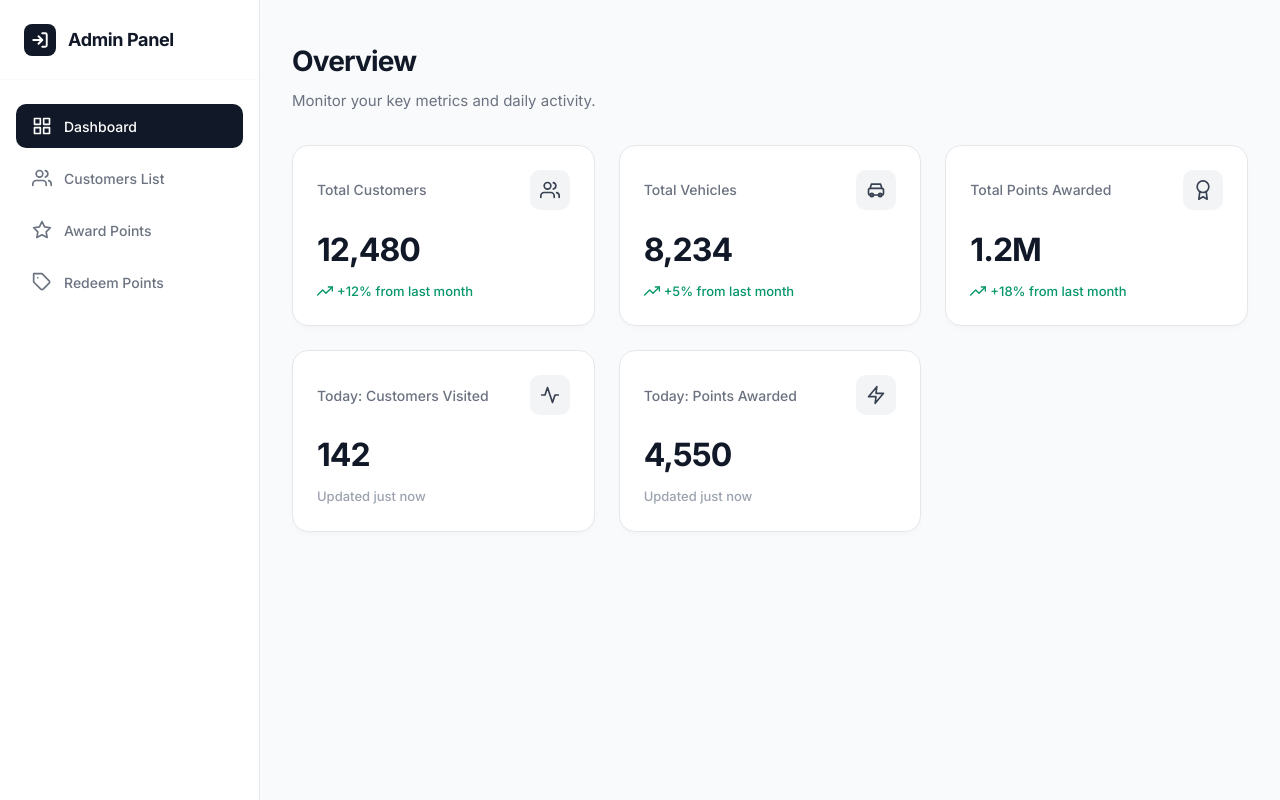
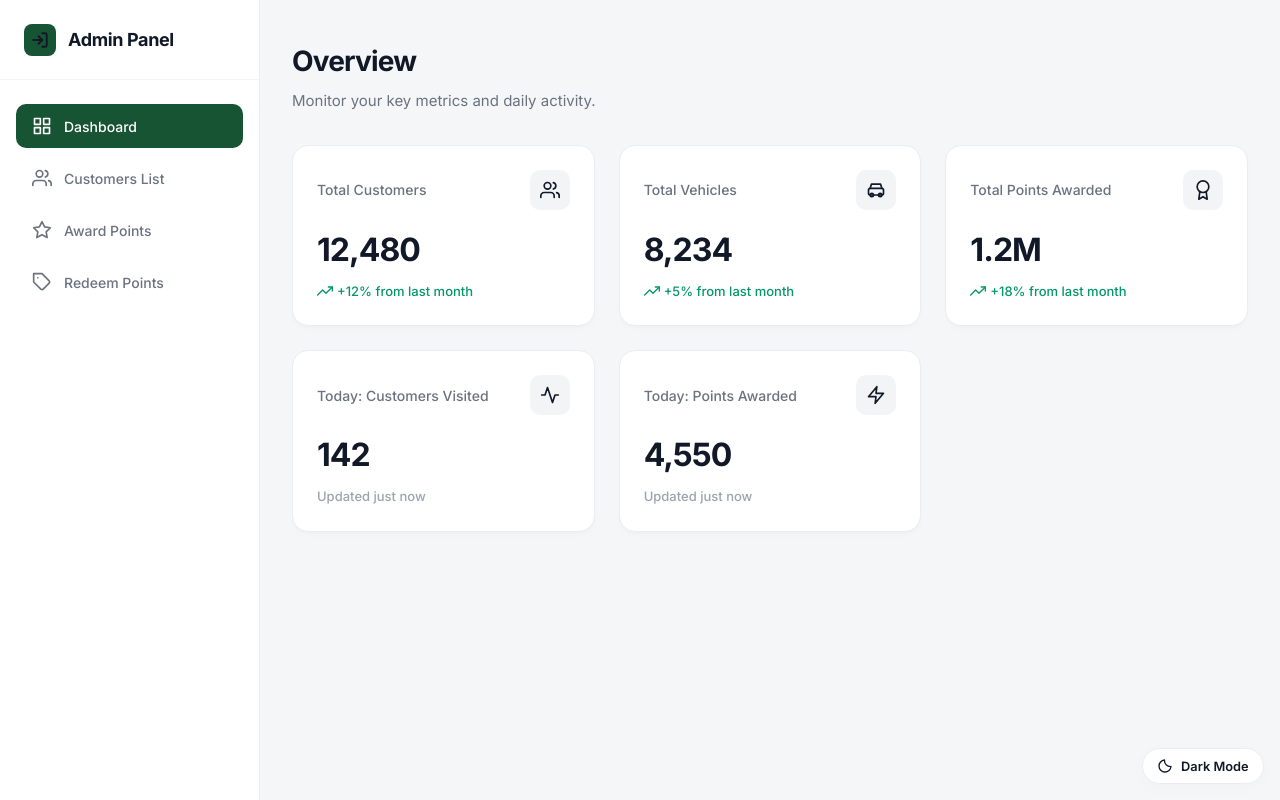
Before and after one commit to lokeshramchand-ctrl/PetroPoints, a React (Vite) app: page /dashboard in a window 1280 px wide. Built offline with nearby package versions, Linux system fonts and the light colour scheme.

Commit message:
add : theme

```diff
--- a/src/app/App.tsx
+++ b/src/app/App.tsx
@@ -1,8 +1,14 @@
 import './App.css'
 import { AppRoutes } from './routes'
+import { ThemeToggle } from '../theme/ThemeToggle'
 
 function App() {
-  return <AppRoutes />
+  return (
+    <>
+      <AppRoutes />
+      <ThemeToggle />
+    </>
+  )
 }
 
 export default App
--- a/src/app/index.css
+++ b/src/app/index.css
@@ -1,10 +1,52 @@
 :root {
+  --primary-dark: #175433;
+  --primary-light: #207245;
+  --primary-hover: #124026;
+  --bg-main: #f4f6f8;
+  --bg-input: #f9fafb;
+  --surface-main: #ffffff;
+  --surface-soft: #f3f4f6;
+  --surface-muted: #f0fdf4;
+  --text-main: #111827;
+  --text-muted: #6b7280;
+  --text-soft: #9ca3af;
+  --border-color: #eaedf1;
+  --border-strong: #d1d5db;
+  --success-main: #059669;
+  --focus-ring: #111827;
+  --avatar-bg: #e2e8f0;
+  --promo-gradient: linear-gradient(145deg, #0f172a, #022c22);
+  --shadow-soft: 0 4px 20px rgba(0, 0, 0, 0.02);
+  --shadow-card: 0 10px 25px -5px rgba(0, 0, 0, 0.05), 0 8px 10px -6px rgba(0, 0, 0, 0.01);
+
   line-height: 1.5;
   font-weight: 400;
   font-synthesis: none;
   text-rendering: optimizeLegibility;
   -webkit-font-smoothing: antialiased;
   -moz-osx-font-smoothing: grayscale;
+}
+
+:root[data-theme='dark'] {
+  --primary-dark: #2ca46a;
+  --primary-light: #39bd7c;
+  --primary-hover: #1f8e58;
+  --bg-main: #0b1220;
+  --bg-input: #111a2b;
+  --surface-main: #0f172a;
+  --surface-soft: #1e293b;
+  --surface-muted: #153128;
+  --text-main: #e5e7eb;
+  --text-muted: #9ca3af;
+  --text-soft: #94a3b8;
+  --border-color: #243044;
+  --border-strong: #334155;
+  --success-main: #34d399;
+  --focus-ring: #e5e7eb;
+  --avatar-bg: #334155;
+  --promo-gradient: linear-gradient(145deg, #172554, #064e3b);
+  --shadow-soft: 0 4px 24px rgba(0, 0, 0, 0.3);
+  --shadow-card: 0 18px 30px -10px rgba(0, 0, 0, 0.4), 0 8px 18px -8px rgba(0, 0, 0, 0.35);
 }
 
 * {
@@ -21,4 +63,67 @@ body,
 body {
   margin: 0;
   min-width: 320px;
+  background: var(--bg-main);
+  color: var(--text-main);
 }
+
+.theme-toggle {
+  position: fixed;
+  right: 1rem;
+  bottom: 1rem;
+  z-index: 1000;
+  border: 1px solid var(--border-color);
+  background: var(--surface-main);
+  color: var(--text-main);
+  border-radius: 999px;
+  padding: 0.55rem 0.9rem;
+  display: inline-flex;
+  align-items: center;
+  gap: 0.5rem;
+  cursor: pointer;
+  box-shadow: var(--shadow-soft);
+  transition: transform 0.2s ease, background-color 0.2s ease, border-color 0.2s ease;
+}
+
+.theme-toggle:hover {
+  transform: translateY(-1px);
+  border-color: var(--border-strong);
+}
+
+.theme-toggle:focus-visible {
+  outline: 2px solid var(--focus-ring);
+  outline-offset: 2px;
+}
+
+.theme-toggle-icon {
+  width: 1rem;
+  height: 1rem;
+  display: inline-flex;
+}
+
+.theme-toggle-icon svg {
+  width: 100%;
+  height: 100%;
+  fill: none;
+  stroke: currentColor;
+  stroke-width: 2;
+  stroke-linecap: round;
+  stroke-linejoin: round;
+}
+
+.theme-toggle-label {
+  font-size: 0.8rem;
+  font-weight: 600;
+}
+
+@media (max-width: 640px) {
+  .theme-toggle {
+    right: 0.7rem;
+    bottom: 0.7rem;
+    padding: 0.55rem;
+  }
+
+  .theme-toggle-label {
+    display: none;
+  }
+}
--- a/src/main.tsx
+++ b/src/main.tsx
@@ -3,11 +3,14 @@ import { createRoot } from 'react-dom/client'
 import { BrowserRouter } from 'react-router-dom'
 import './app/index.css'
 import App from './app/App.tsx'
+import { ThemeProvider } from './theme/theme.tsx'
 
 createRoot(document.getElementById('root')!).render(
   <StrictMode>
-    <BrowserRouter>
-      <App />
-    </BrowserRouter>
+    <ThemeProvider>
+      <BrowserRouter>
+        <App />
+      </BrowserRouter>
+    </ThemeProvider>
   </StrictMode>,
 )
--- a/src/pages/dashboard/DashboardPage.tsx
+++ b/src/pages/dashboard/DashboardPage.tsx
@@ -87,8 +87,8 @@ import React, { useState } from 'react';
         body, html {
           margin: 0;
           padding: 0;
-          background-color: #f9fafb;
-          color: #111827;
+          background-color: var(--bg-main);
+          color: var(--text-main);
         }
 
         /* --- Layout Container --- */
@@ -100,8 +100,8 @@ import React, { useState } from 'react';
         /* --- Sidebar Styles --- */
         .sidebar {
           width: 260px;
-          background-color: #ffffff;
-          border-right: 1px solid #e5e7eb;
+          background-color: var(--surface-main);
+          border-right: 1px solid var(--border-color);
           display: flex;
           flex-direction: column;
           position: sticky;
@@ -114,13 +114,13 @@ import React, { useState } from 'react';
           display: flex;
           align-items: center;
           padding: 0 24px;
-          border-bottom: 1px solid #f9fafb;
+          border-bottom: 1px solid var(--surface-soft);
         }
 
         .brand-logo {
           width: 32px;
           height: 32px;
-          background-color: #111827;
+          background-color: var(--primary-dark);
           border-radius: 8px;
           display: flex;
           align-items: center;
@@ -147,7 +147,7 @@ import React, { useState } from 'react';
           gap: 12px;
           padding: 12px 16px;
           border-radius: 10px;
-          color: #6b7280;
+          color: var(--text-muted);
           text-decoration: none;
           font-size: 14px;
           font-weight: 500;
@@ -166,17 +166,17 @@ import React, { useState } from 'react';
         }
 
         .nav-item:hover {
-          background-color: #f3f4f6;
-          color: #111827;
+          background-color: var(--surface-soft);
+          color: var(--text-main);
         }
 
         .nav-item.active {
-          background-color: #111827;
-          color: #ffffff;
+          background-color: var(--primary-dark);
+          color: var(--surface-main);
         }
 
         .nav-item.active svg {
-          stroke: #ffffff;
+          stroke: var(--surface-main);
         }
 
         /* --- Main Content Styles --- */
@@ -204,7 +204,7 @@ import React, { useState } from 'react';
 
         .dashboard-subtitle {
           font-size: 15px;
-          color: #6b7280;
+          color: var(--text-muted);
           margin: 0;
         }
 
@@ -215,8 +215,8 @@ import React, { useState } from 'react';
         }
 
         .stat-card {
-          background: #ffffff;
-          border: 1px solid #e5e7eb;
+          background: var(--surface-main);
+          border: 1px solid var(--border-color);
           border-radius: 16px;
           padding: 24px;
           display: flex;
@@ -240,19 +240,19 @@ import React, { useState } from 'react';
         .card-title {
           font-size: 14px;
           font-weight: 500;
-          color: #6b7280;
+          color: var(--text-muted);
           margin: 0;
         }
 
         .icon-wrapper {
           width: 40px;
           height: 40px;
-          background: #f3f4f6;
+          background: var(--surface-soft);
           border-radius: 10px;
           display: flex;
           align-items: center;
           justify-content: center;
-          color: #374151;
+          color: var(--text-main);
         }
 
         .icon-wrapper svg {
@@ -263,7 +263,7 @@ import React, { useState } from 'react';
         .card-value {
           font-size: 32px;
           font-weight: 700;
-          color: #111827;
+          color: var(--text-main);
           margin: 0 0 8px 0;
           letter-spacing: -0.03em;
         }
@@ -276,8 +276,8 @@ import React, { useState } from 'react';
           gap: 4px;
         }
 
-        .trend-positive { color: #059669; }
-        .trend-neutral { color: #9ca3af; }
+        .trend-positive { color: var(--success-main); }
+        .trend-neutral { color: var(--text-soft); }
 
         /* Responsive Design */
         @media (max-width: 768px) {
@@ -289,7 +289,7 @@ import React, { useState } from 'react';
             height: auto;
             position: relative;
             border-right: none;
-            border-bottom: 1px solid #e5e7eb;
+            border-bottom: 1px solid var(--border-color);
           }
           .nav-menu {
             flex-direction: row;
@@ -311,7 +311,7 @@ import React, { useState } from 'react';
         <aside className="sidebar">
           <div className="sidebar-header">
             <div className="brand-logo">
-              <svg width="18" height="18" viewBox="0 0 24 24" fill="none" stroke="#ffffff" strokeWidth="2.5" strokeLinecap="round" strokeLinejoin="round">
+              <svg width="18" height="18" viewBox="0 0 24 24" fill="none" stroke="currentColor" strokeWidth="2.5" strokeLinecap="round" strokeLinejoin="round">
                 <path d="M15 3h4a2 2 0 0 1 2 2v14a2 2 0 0 1-2 2h-4" />
                 <polyline points="10 17 15 12 10 7" />
                 <line x1="15" y1="12" x2="3" y2="12" />
--- /dev/null
+++ b/src/theme/ThemeToggle.tsx
@@ -0,0 +1,42 @@
+import { useTheme } from './theme'
+
+function SunIcon() {
+  return (
+    <svg viewBox="0 0 24 24" aria-hidden="true">
+      <circle cx="12" cy="12" r="4" />
+      <path d="M12 2v2" />
+      <path d="M12 20v2" />
+      <path d="M4.93 4.93l1.41 1.41" />
+      <path d="M17.66 17.66l1.41 1.41" />
+      <path d="M2 12h2" />
+      <path d="M20 12h2" />
+      <path d="M4.93 19.07l1.41-1.41" />
+      <path d="M17.66 6.34l1.41-1.41" />
+    </svg>
+  )
+}
+
+function MoonIcon() {
+  return (
+    <svg viewBox="0 0 24 24" aria-hidden="true">
+      <path d="M21 12.79A9 9 0 1 1 11.21 3c0 .2-.01.39-.01.59A9 9 0 0 0 21 12.79z" />
+    </svg>
+  )
+}
+
+export function ThemeToggle() {
+  const { mode, toggleTheme } = useTheme()
+
+  return (
+    <button
+      type="button"
+      className="theme-toggle"
+      onClick={toggleTheme}
+      aria-label={`Switch to ${mode === 'light' ? 'dark' : 'light'} mode`}
+      title={`Switch to ${mode === 'light' ? 'dark' : 'light'} mode`}
+    >
+      <span className="theme-toggle-icon">{mode === 'light' ? <MoonIcon /> : <SunIcon />}</span>
+      <span className="theme-toggle-label">{mode === 'light' ? 'Dark' : 'Light'} Mode</span>
+    </button>
+  )
+}
--- /dev/null
+++ b/src/theme/theme.tsx
@@ -0,0 +1,61 @@
+import { createContext, useContext, useEffect, useMemo, useState, type ReactNode } from 'react'
+
+const THEME_STORAGE_KEY = 'petropoints.theme'
+
+type ThemeMode = 'light' | 'dark'
+
+type ThemeContextValue = {
+  mode: ThemeMode
+  setMode: (mode: ThemeMode) => void
+  toggleTheme: () => void
+}
+
+const ThemeContext = createContext<ThemeContextValue | null>(null)
+
+function resolveInitialTheme(): ThemeMode {
+  if (typeof window === 'undefined') {
+    return 'light'
+  }
+
+  const savedMode = window.localStorage.getItem(THEME_STORAGE_KEY)
+  if (savedMode === 'light' || savedMode === 'dark') {
+    document.documentElement.setAttribute('data-theme', savedMode)
+    document.documentElement.style.colorScheme = savedMode
+    return savedMode
+  }
+
+  const initialMode = window.matchMedia('(prefers-color-scheme: dark)').matches ? 'dark' : 'light'
+  document.documentElement.setAttribute('data-theme', initialMode)
+  document.documentElement.style.colorScheme = initialMode
+  return initialMode
+}
+
+export function ThemeProvider({ children }: { children: ReactNode }) {
+  const [mode, setMode] = useState<ThemeMode>(() => resolveInitialTheme())
+
+  useEffect(() => {
+    document.documentElement.setAttribute('data-theme', mode)
+    document.documentElement.style.colorScheme = mode
+    window.localStorage.setItem(THEME_STORAGE_KEY, mode)
+  }, [mode])
+
+  const value = useMemo<ThemeContextValue>(
+    () => ({
+      mode,
+      setMode,
+      toggleTheme: () => setMode((currentMode) => (currentMode === 'light' ? 'dark' : 'light')),
+    }),
+    [mode],
+  )
+
+  return <ThemeContext.Provider value={value}>{children}</ThemeContext.Provider>
+}
+
+export function useTheme() {
+  const context = useContext(ThemeContext)
+  if (!context) {
+    throw new Error('useTheme must be used inside ThemeProvider')
+  }
+
+  return context
+}
```
Also changed, not shown: src/pages/login/LoginPage.tsx (+24 -23 lines), src/pages/modern/ModernDashboardPage.tsx (+14 -23 lines), src/pages/modern/ModernLoginPage.tsx (+7 -17 lines), 1 other file (tests, documents, lock files or other folders).
